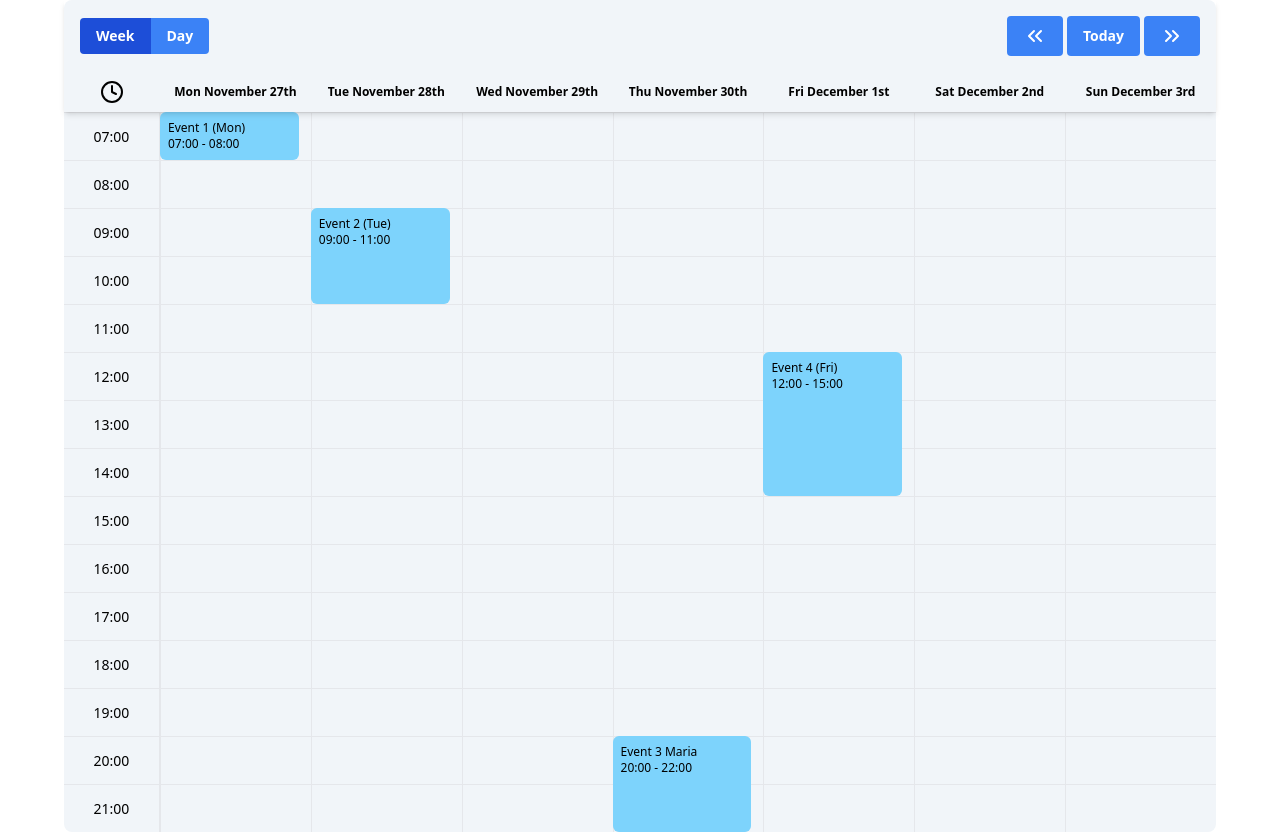
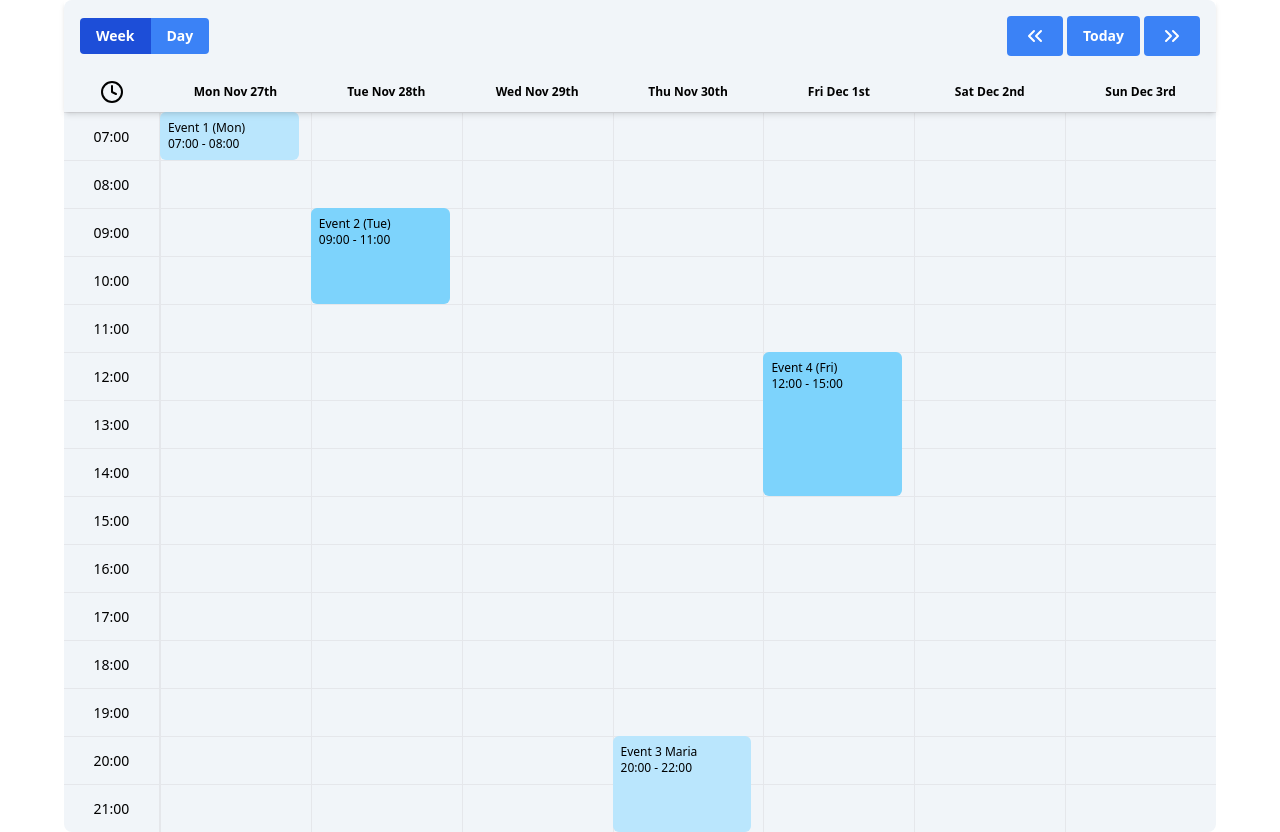
Before and after one commit to Jacobjepsen27/calendar-fun, a React (Create React App) app: page / in a window 1280 px wide. Built offline with nearby package versions, Linux system fonts and the light colour scheme.

Commit message:
Add: show readonly events in different color.

```diff
--- a/src/components/Calendar.tsx
+++ b/src/components/Calendar.tsx
@@ -1,4 +1,6 @@
-import CalendarEventPositioned from "./CalendarEventPositioned";
+import CalendarEventPositioned, {
+  EventReadonly,
+} from "./CalendarEventPositioned";
 import { CalendarConfig, defaultConfig } from "../hooks/useCalendar";
 import { CalendarEvent, PositionedCalendarEvent } from "../models/models";
 import usePositionedCalendarEvents from "../hooks/usePositionedCalendarEvents";
@@ -74,14 +76,25 @@ const Calendar = ({
                 )
               }
             >
-              {positionedCalendarEvents.map((positionedCalendarEvent) => (
+              {positionedCalendarEvents.map((positionedCalendarEvent) => {
+                if (positionedCalendarEvent.isReadonly) {
+                  return (
+                    <EventReadonly
+                      key={positionedCalendarEvent.id}
+                      positionedCalendarEvent={positionedCalendarEvent}
+                    />
+                  );
+                } else {
+                  return (
                     <CalendarEventPositioned
                       key={positionedCalendarEvent.id}
                       positionedCalendarEvent={positionedCalendarEvent}
                       calendarContext={calendarContext}
                       onEventChange={handleEventChange}
                     />
-              ))}
+                  );
+                }
+              })}
             </div>
           </div>
         </div>
--- a/src/components/CalendarEventPositioned.tsx
+++ b/src/components/CalendarEventPositioned.tsx
@@ -43,9 +43,6 @@ const CalendarEventPositioned = ({
   };
 
   const handleOnPan = (event: PointerEvent) => {
-    if (positionedCalendarEvent.isReadonly) {
-      return;
-    }
     const editEvent: EditEvent = {
       positionedCalendarEvent,
       event,
@@ -56,9 +53,6 @@ const CalendarEventPositioned = ({
   };
 
   const handleOnPanEnd = (event: PointerEvent) => {
-    if (positionedCalendarEvent.isReadonly) {
-      return;
-    }
     event.stopPropagation();
     const editEvent: EditEvent = {
       positionedCalendarEvent,
@@ -66,7 +60,10 @@ const CalendarEventPositioned = ({
       cursorOffsetY: cursorOffsetYRef.current,
     };
     const updatedPositionedCalendarEvent = onPan(editEvent);
+    mouseMovingRef.current = false;
+    cursorOffsetYRef.current = 0;
 
+    // TODO: refactor this (duplicated in resize)
     for (let validator of calendarContext.config.validators) {
       if (!validator(updatedPositionedCalendarEvent, calendarContext)) {
         console.log("Validation failed.");
@@ -75,8 +72,6 @@ const CalendarEventPositioned = ({
       }
     }
     onEventChange(updatedPositionedCalendarEvent);
-    mouseMovingRef.current = false;
-    cursorOffsetYRef.current = 0;
   };
 
   const handleResize = (event: PointerEvent, info: PanInfo) => {
@@ -97,8 +92,16 @@ const CalendarEventPositioned = ({
       cursorOffsetY: info.offset.y,
     };
     const updatedPositionedCalendarEvent = onResize(editEvent);
+    mouseMovingRef.current = false;
+    // TODO: refactor this (duplicated in pan)
+    for (let validator of calendarContext.config.validators) {
+      if (!validator(updatedPositionedCalendarEvent, calendarContext)) {
+        console.log("Validation failed.");
+        setUpdatedPositionedCalendarEvent(positionedCalendarEvent);
+        return; // Stop execution if validation fails
+      }
+    }
     onEventChange(updatedPositionedCalendarEvent);
-    mouseMovingRef.current = false;
   };
 
   const dynamicButtonStyles: CSSProperties = mouseMovingRef.current
@@ -165,3 +168,27 @@ const CalendarEventPositioned = ({
 };
 
 export default CalendarEventPositioned;
+
+type EventReadonlyProps = {
+  positionedCalendarEvent: PositionedCalendarEvent;
+};
+export const EventReadonly = ({
+  positionedCalendarEvent,
+}: EventReadonlyProps) => {
+  return (
+    <div
+      className="absolute overflow-hidden rounded-md"
+      style={{
+        left: positionedCalendarEvent.left,
+        top: positionedCalendarEvent.top,
+        height: positionedCalendarEvent.height,
+        width: positionedCalendarEvent.width - 12,
+        zIndex: 1,
+      }}
+    >
+      <div className="h-full w-full bg-sky-200">
+        <CalendarEvent event={positionedCalendarEvent} />
+      </div>
+    </div>
+  );
+};
--- a/src/components/Header.tsx
+++ b/src/components/Header.tsx
@@ -1,7 +1,5 @@
 import { format } from "date-fns";
-import { CalendarContext, CalendarInternals } from "../hooks/useCalendar";
-import { CalendarControlResult } from "../hooks/useCalendarControls";
-import { ComponentPropsWithoutRef } from "react";
+import { CalendarContext } from "../hooks/useCalendar";
 import Chevron from "../icons/Chevron";
 import Clock from "../icons/Clock";
 
@@ -68,7 +66,7 @@ const Header = ({ calendarContext }: HeaderProps) => {
             className="flex flex-1 items-center justify-center"
           >
             <p className="text-xs font-bold">
-              {format(column.date, "E MMMM do")}
+              {format(column.date, "E MMM do")}
             </p>
           </div>
         ))}
--- a/src/hooks/useCalendar.ts
+++ b/src/hooks/useCalendar.ts
@@ -1,4 +1,4 @@
-import { useRef, useState, useMemo } from "react";
+import { useRef, useState, useMemo, useEffect } from "react";
 import { getWeekDatesFromDate } from "../utils/dates";
 import { arrayFromNumber } from "../utils/array";
 import { useCalendarControls } from "./useCalendarControls";
@@ -30,7 +30,7 @@ export type CalendarContext = ReturnType<typeof useCalendar>;
 
 const useCalendar = (
   providedConfig: CalendarConfig,
-  events: CalendarEvent[],
+  providedEvents: CalendarEvent[],
 ) => {
   const calendarControls = useCalendarControls();
   const windowSize = useWindowSize();
@@ -38,6 +38,11 @@ const useCalendar = (
   const scrollRef = useRef<HTMLDivElement | null>(null);
   const [cellHeight] = useState(48);
   const [config] = useState(providedConfig);
+  const [events, setEvents] = useState(providedEvents);
+
+  useEffect(() => {
+    setEvents(events);
+  }, [providedEvents]);
 
   const timeRange = useMemo(() => {
     const availableHours =
```
Lines whose indentation alone changed are shown as unchanged.
